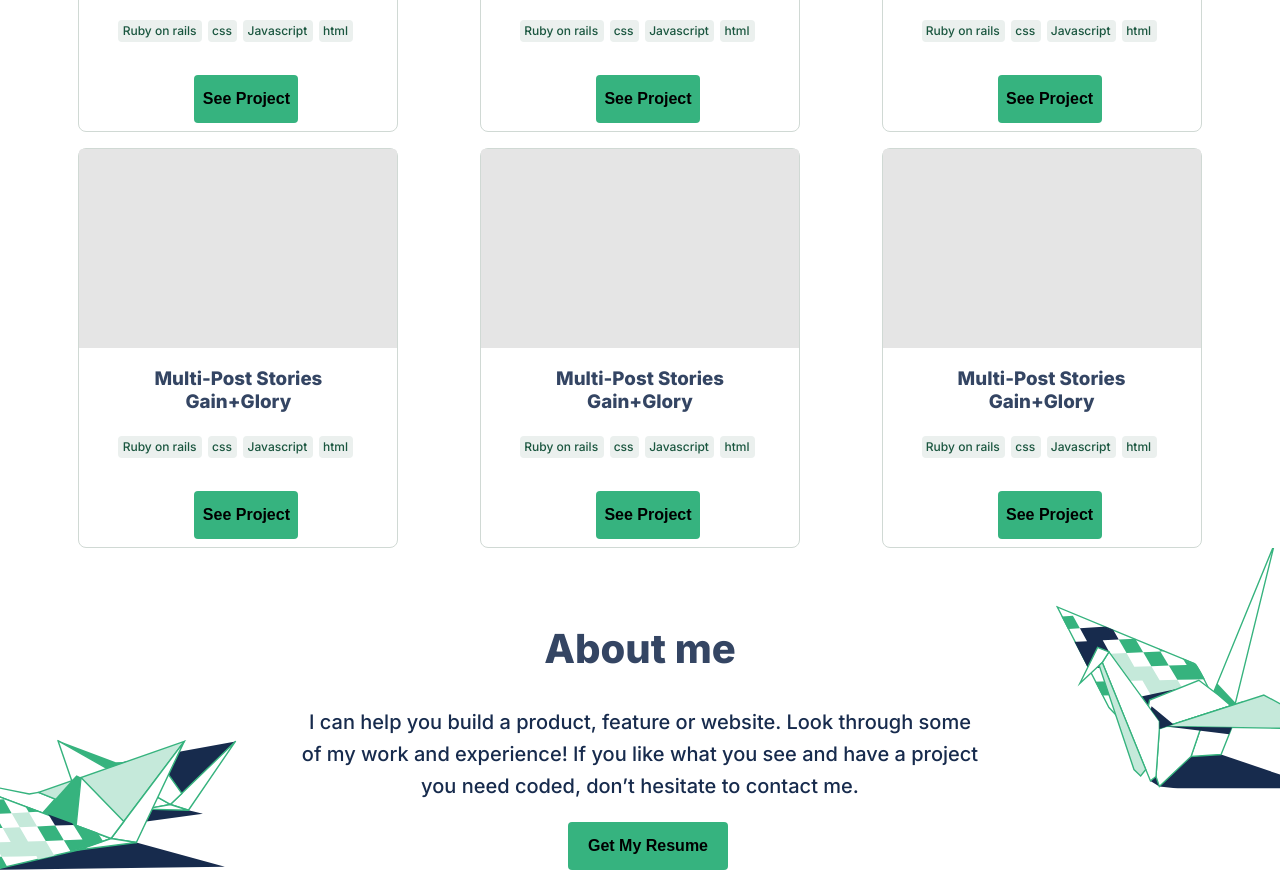
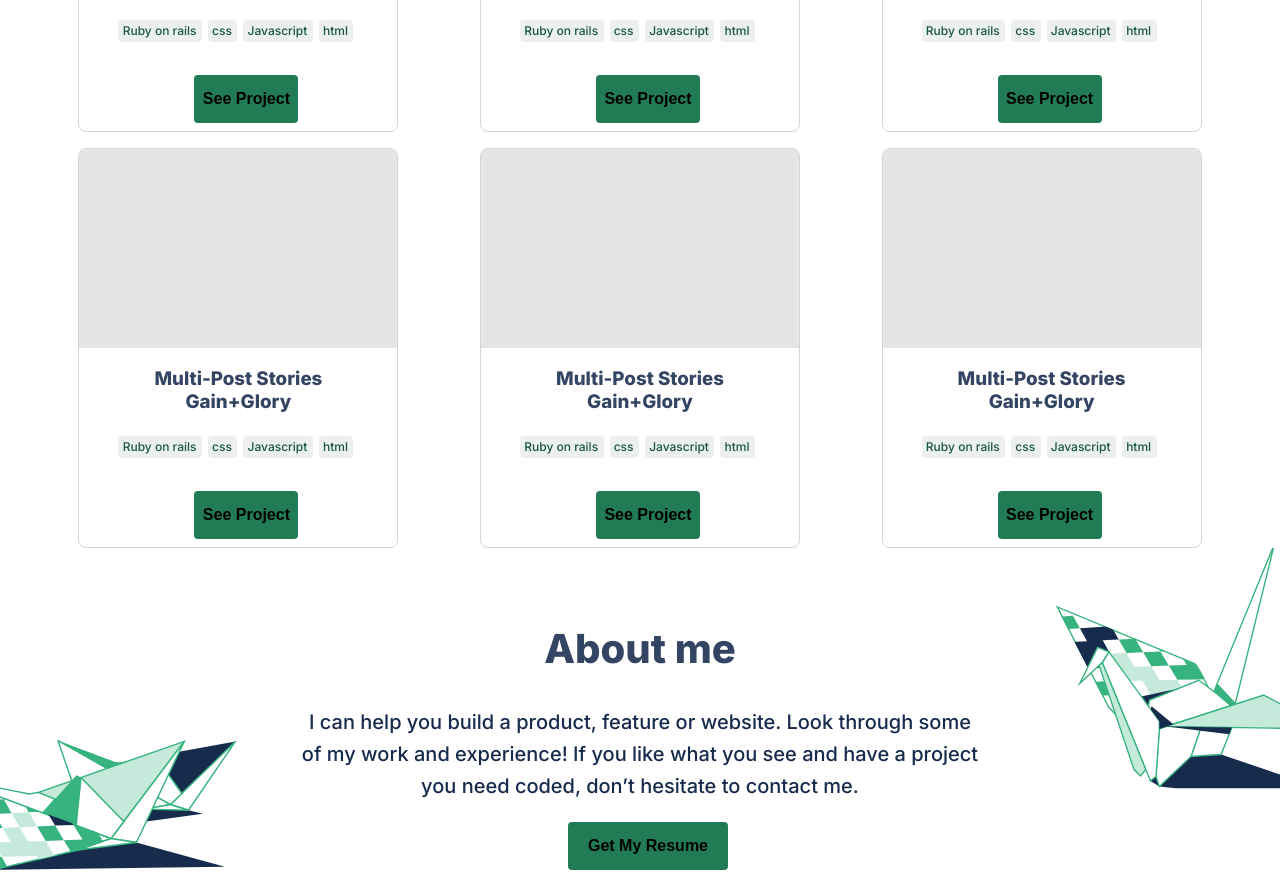
Before and after one commit to fobadara/fobadara.github.io, a plain HTML site: page index.html in a window 1280 px wide. Shown: the part 1255-2128 px from the top of the page. Drawn offline with Linux system fonts and the light colour scheme.

Commit message:
Make changes to button

```diff
--- a/style.css
+++ b/style.css
@@ -68,10 +68,10 @@ button {
   margin-left: 1em;
   border: none;
   color: #000;
-  background-color: #36b37f;
+  background-color: #217c56;
   width: 6.5em;
   height: 3em;
-  border-color: #36b37f;
+  border-color: #217c56;
   border-radius: 4px;
 }
 
@@ -80,13 +80,13 @@ button {
 }
 
 button:hover {
-  background-color: #36b37f;
+  background-color: #017042;
   box-shadow: 0 8px 16px rgba(54, 179, 127, 0.24);
   transform: translateY(-10px);
 }
 
 button:active {
-  background-color: #008552;
+  background-color: #014229;
 }
 
 /* navigation */
```
